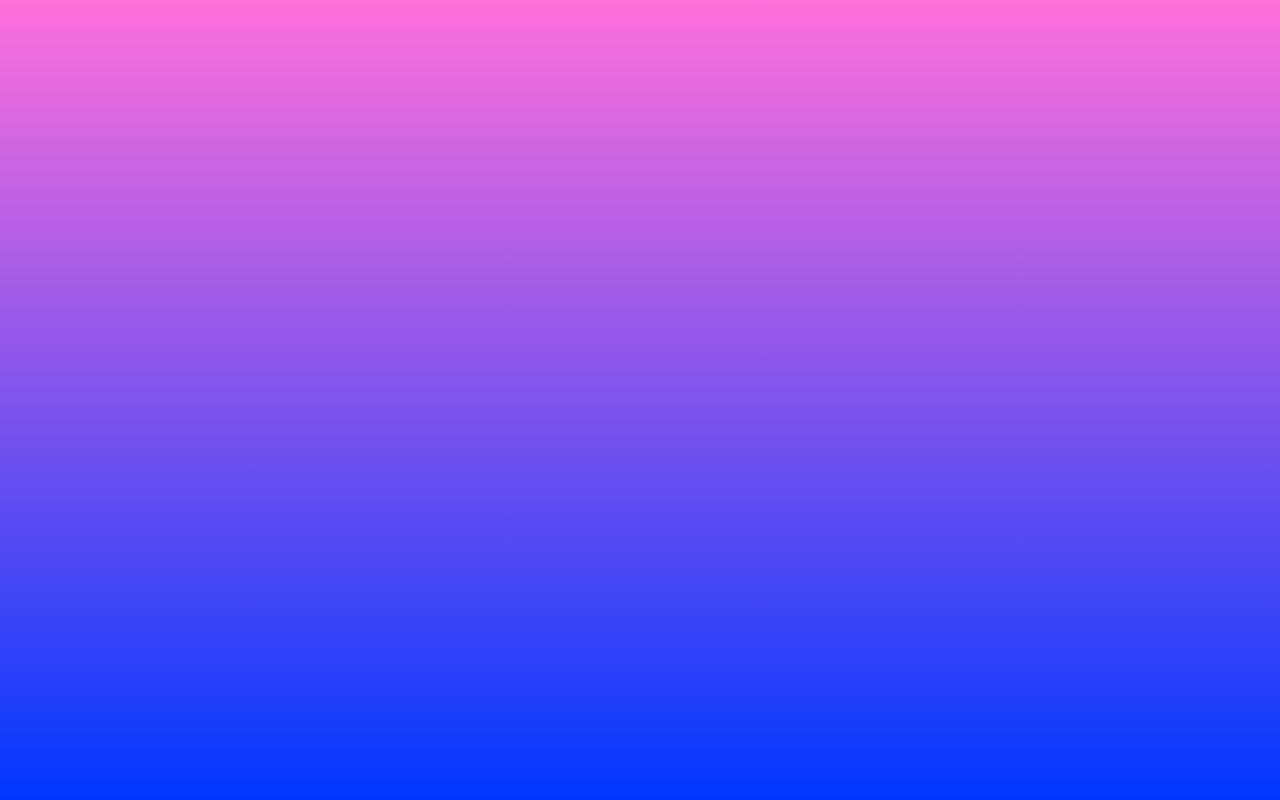
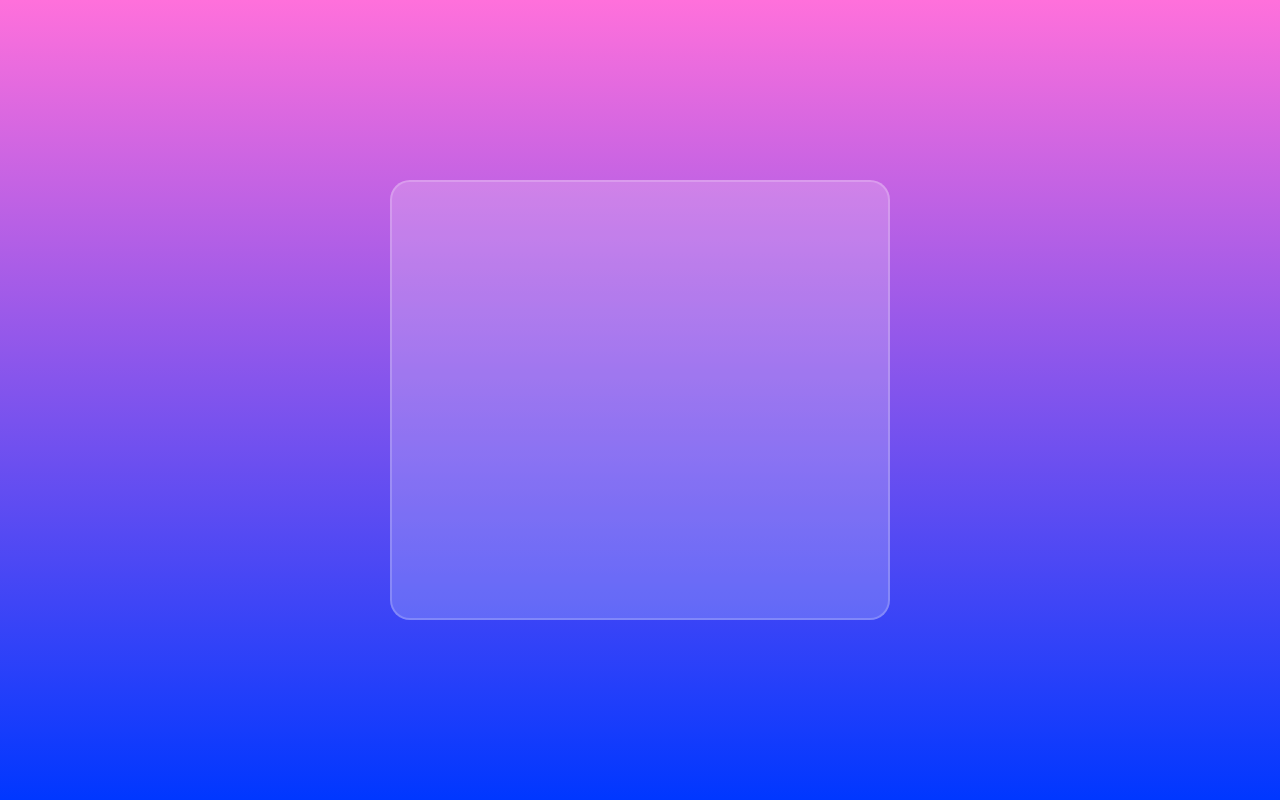
Before and after one commit to aristobulo99/front-end-project-management, an Angular app: page /login in a window 1280 px wide. Built offline with nearby package versions, Linux system fonts and the light colour scheme.

Commit message:
fix: creacion de componente card login

```diff
--- a/src/app/pages/login/login.component.html
+++ b/src/app/pages/login/login.component.html
@@ -1,3 +1,6 @@
-<section class="w-full bg-gradient-to-b from-pinkCustom to-blueCustom h-screen">
-
+<section class="w-full bg-gradient-to-b from-pinkCustom to-blueCustom h-screen flex flex-col justify-center items-center">
+    <div class="w-[31.25rem] h-[27.5rem]">
+        <app-card-l>
+        </app-card-l>
+    </div>
 </section>
--- a/src/app/pages/login/login.component.ts
+++ b/src/app/pages/login/login.component.ts
@@ -1,9 +1,10 @@
 import { Component } from '@angular/core';
+import { CardLComponent } from '../../shared/components/atom/card-l/card-l.component';
 
 @Component({
   selector: 'app-login',
   standalone: true,
-  imports: [],
+  imports: [CardLComponent],
   templateUrl: './login.component.html',
   styleUrl: './login.component.scss'
 })
--- /dev/null
+++ b/src/app/shared/components/atom/card-l/card-l.component.html
@@ -0,0 +1,3 @@
+<section class="w-full h-full bg-white bg-opacity-20 border-2 border-white border-opacity-20 rounded-[1.25rem]">
+    <ng-container *ngTemplateOutlet="content"></ng-container>
+</section>
```
Also changed, not shown: src/app/shared/components/atom/card-l/card-l.component.ts (added, +15 -0 lines), src/app/shared/components/atom/card-l/card-l.component.scss (added), 1 other file (tests, documents, lock files or other folders).
